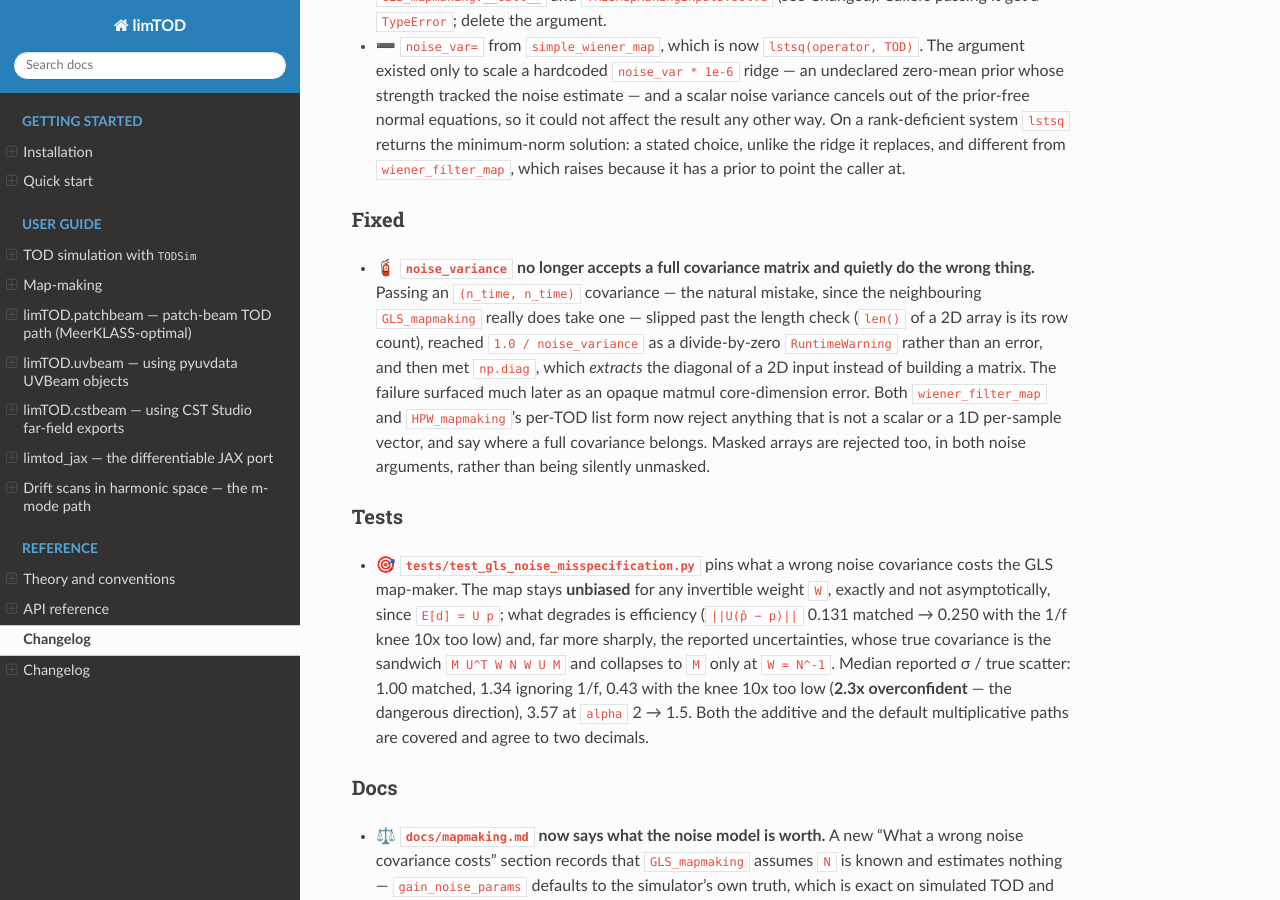
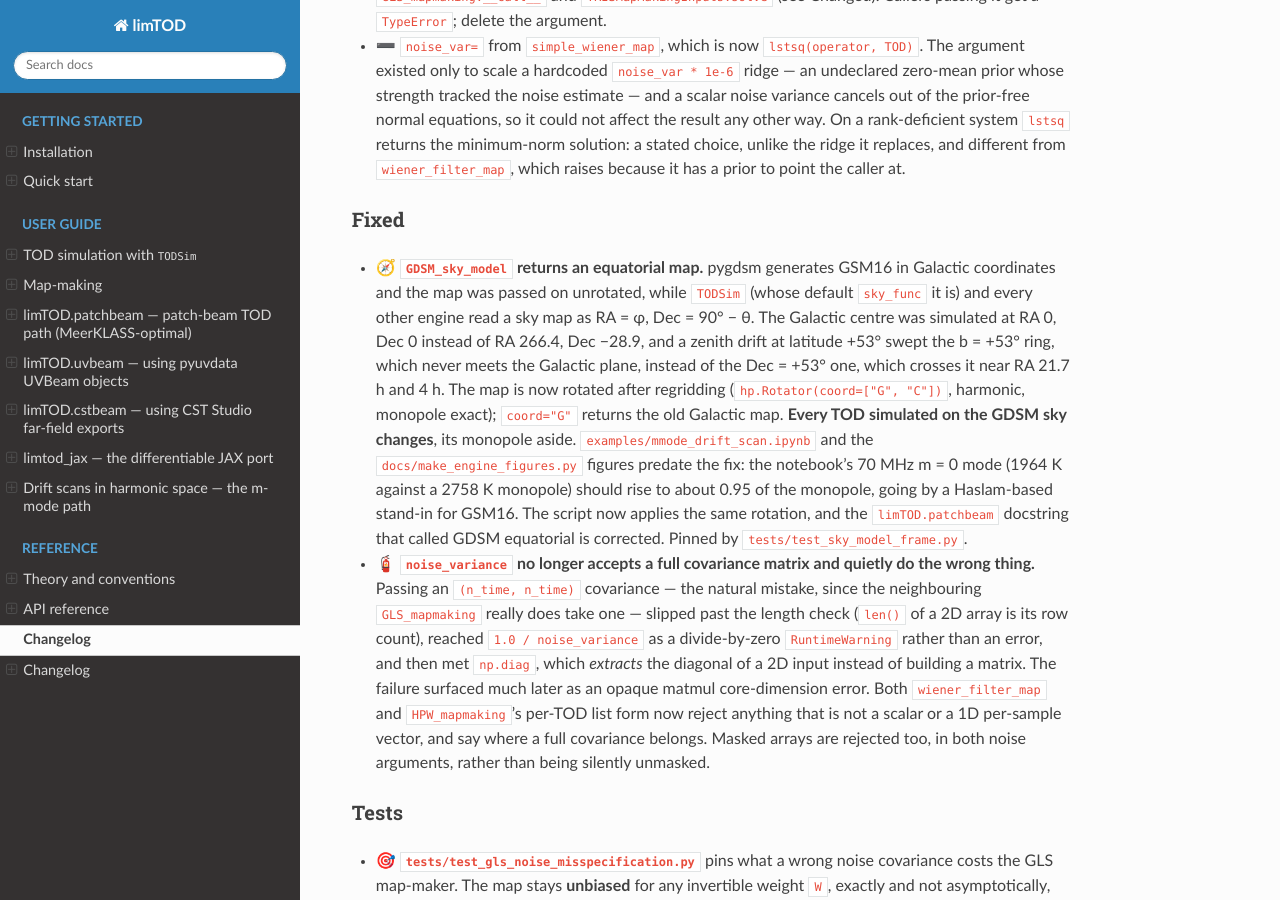
Before and after one commit to zzhang0123/limTOD, a Sphinx documentation site: the page built from docs/changelog.md, in a window 1280 px wide and 900 px high, scrolled down 2386 px. Built offline with Sphinx 7.4.7 and the Read the Docs theme 3.1.0, drawn with Linux system fonts in a browser that asks for light colours.

Commit message:
fix: GDSM_sky_model returns an equatorial map
pygdsm generates GSM16 in Galactic coordinates and GDSM_sky_model passed
it on unrotated, while TODSim (whose default sky_func it is) and every
other engine read a sky map as RA = phi, Dec = 90 - theta. The Galactic
centre was simulated at RA 0, Dec 0, and a zenith drift at latitude +53
swept the b = +53 ring instead of the Dec = +53 one.

GDSM_sky_model now rotates G -> C after regridding (harmonic, monopole
exact); coord="G" returns the old map. tests/test_sky_model_frame.py pins
the frame with a stubbed pygdsm and fails on the old code. The patchbeam
docstring that called GDSM equatorial is corrected, docs/tod-simulation.md
states the required frame, and docs/make_engine_figures.py applies the
same rotation.

Not done: examples/mmode_drift_scan.ipynb and the engine figures still
show Galactic-frame results and need re-running with the real GSM16; see
docs/superpowers/plans/2026-09-26-gdsm-equatorial-frame.md for the full
done / not-done list and the expected numbers.

Co-Authored-By: Claude Opus 5.5 <noreply@anthropic.com>
Claude-Session: https://claude.ai/code/session_019DqwjykRyevVn2pebUzpkH

```diff
--- a/CHANGELOG.md
+++ b/CHANGELOG.md
@@ -133,6 +133,23 @@ and this project adheres to [Semantic Versioning](https://semver.org/spec/v2.0.0
 
 ### Fixed
 
+- 🧭 **`GDSM_sky_model` returns an equatorial map.** pygdsm generates GSM16
+  in Galactic coordinates and the map was passed on unrotated, while
+  `TODSim` (whose default `sky_func` it is) and every other engine read a
+  sky map as RA = φ, Dec = 90° − θ. The Galactic centre was simulated at
+  RA 0, Dec 0 instead of RA 266.4, Dec −28.9, and a zenith drift at
+  latitude +53° swept the b = +53° ring, which never meets the Galactic
+  plane, instead of the Dec = +53° one, which crosses it near RA 21.7 h
+  and 4 h. The map is now rotated after regridding
+  (`hp.Rotator(coord=["G", "C"])`, harmonic, monopole exact); `coord="G"`
+  returns the old Galactic map. **Every TOD simulated on the GDSM sky
+  changes**, its monopole aside. `examples/mmode_drift_scan.ipynb` and the
+  `docs/make_engine_figures.py` figures predate the fix: the notebook's
+  70 MHz m = 0 mode (1964 K against a 2758 K monopole) should rise to
+  about 0.95 of the monopole, going by a Haslam-based stand-in for GSM16.
+  The script now applies the same rotation, and the `limTOD.patchbeam`
+  docstring that called GDSM equatorial is corrected. Pinned by
+  `tests/test_sky_model_frame.py`.
 - 🧯 **`noise_variance` no longer accepts a full covariance matrix and
   quietly do the wrong thing.** Passing an `(n_time, n_time)` covariance —
   the natural mistake, since the neighbouring `GLS_mapmaking` really does
--- a/docs/make_engine_figures.py
+++ b/docs/make_engine_figures.py
@@ -7,10 +7,11 @@ neither should be taken on trust from prose.
 
 Protocol: a zenith drift scan at latitude 53.2 deg (Jodrell Bank, the RHINO
 site), a chromatic Gaussian beam (FWHM ~ lambda), and the GSM16 sky over
-50-100 MHz. Over one sidereal day the beam sweeps the whole ``dec = +53.2``
-circle, so the data runs from the bright Galactic-plane crossings (LST 20h-4h)
-down to the cold minimum near LST 12.5h, where the north Galactic pole passes
-overhead.
+50-100 MHz, rotated from Galactic to equatorial coordinates. Over one
+sidereal day the beam sweeps the whole ``dec = +53.2`` circle, so the data
+runs from the bright Galactic-plane crossings (the plane cuts the circle near
+RA 21.7h and 4h, with Cygnus near 21h) down to the cold high-latitude stretch
+near LST 11h; the north Galactic pole itself stays 26 deg from the zenith.
 
 Four figures, all written to ``docs/_static``:
 
@@ -109,7 +110,12 @@ def gsm_sky(nside: int, freqs_mhz: np.ndarray) -> tuple[jnp.ndarray, str]:
         from pygdsm import GlobalSkyModel16
 
         gsm = GlobalSkyModel16()
-        maps = np.array([hp.ud_grade(gsm.generate(f), nside) for f in freqs_mhz])
+        # GSM16 is Galactic; the drift scan reads the map as equatorial.
+        rot = hp.Rotator(coord=["G", "C"])
+        maps = np.array([
+            rot.rotate_map_alms(hp.ud_grade(gsm.generate(f), nside), use_pixel_weights=False)
+            for f in freqs_mhz
+        ])
         return jnp.asarray(maps), "GSM16"
     except Exception as exc:  # noqa: BLE001 — any pygdsm failure falls back
         print(f"  ! GSM unavailable ({exc!r}); using a synthetic sky")
```
Also changed, not shown: docs/superpowers/plans/2026-09-26-gdsm-equatorial-frame.md (added, +114 -0 lines), docs/tod-simulation.md (+8 -1 lines), 3 other files.
